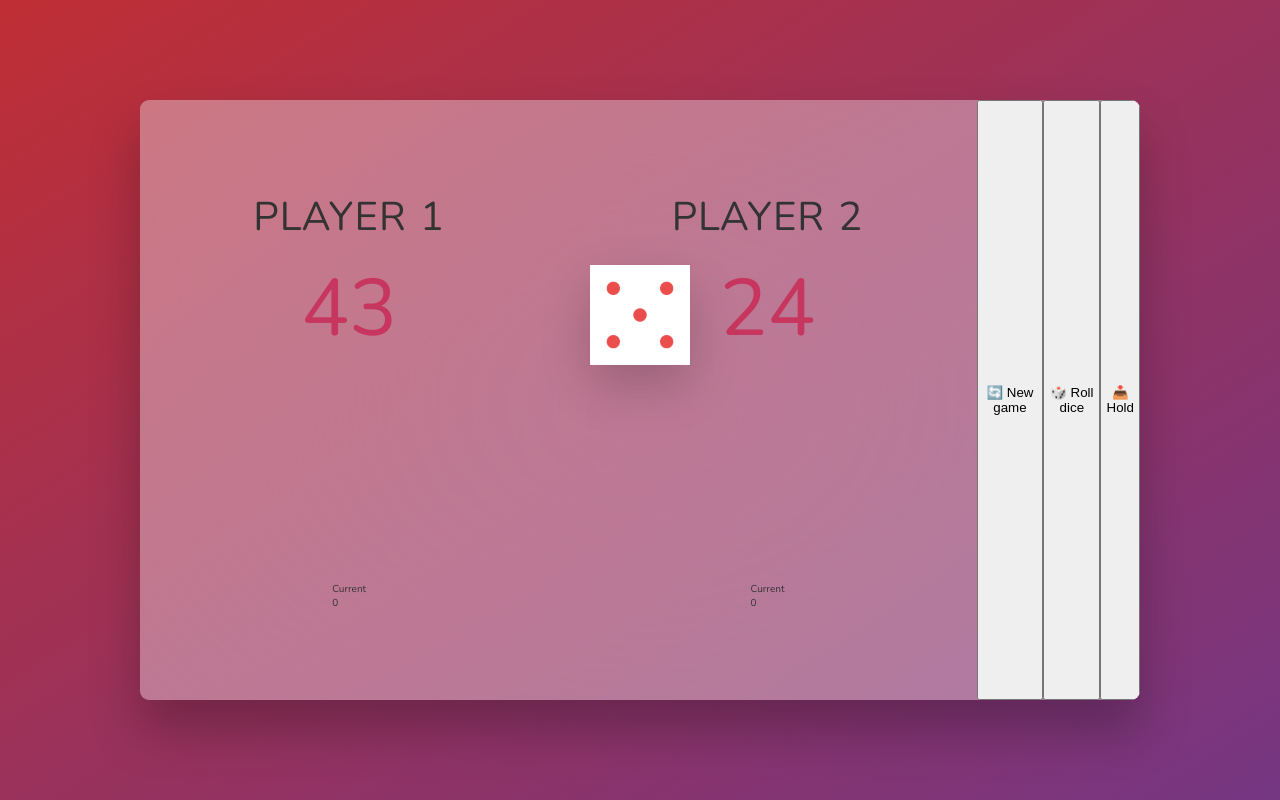
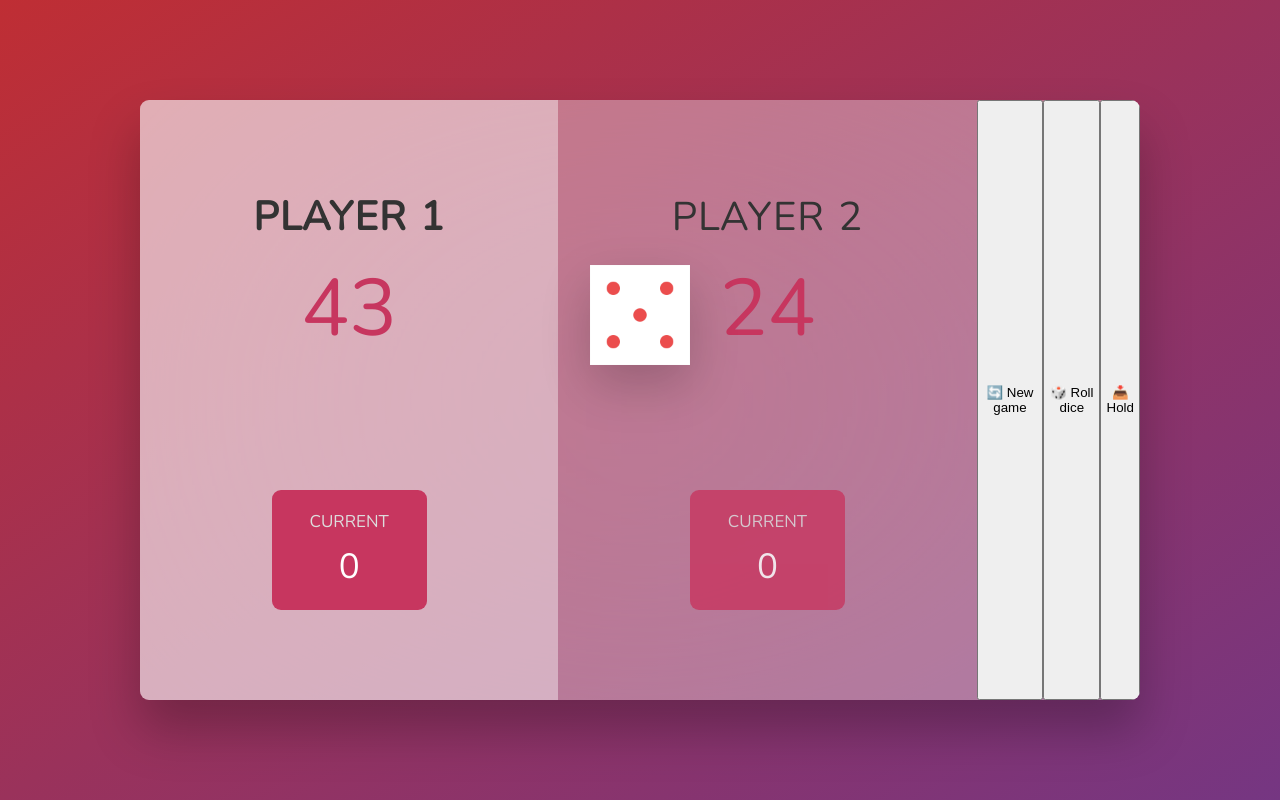
Before and after one commit to imkardo/Pig-Game, a plain HTML site: page index.html in a window 1280 px wide. Drawn offline with nearby package versions, Linux system fonts and the light colour scheme.

Commit message:
Update style.css

```diff
--- a/style.css
+++ b/style.css
@@ -59,6 +59,38 @@ main {
   color: #c7365f;
   margin-bottom: auto;
 }
+.player--active {
+  background-color: rgba(255, 255, 255, 0.4);
+}
+.player--active .name {
+  font-weight: 700;
+}
+.player--active .score {
+  font-weight: 400;
+}
+.player--active .current {
+  opacity: 1;
+}
+.current {
+  background-color: #c7365f;
+  opacity: 0.8;
+  border-radius: 9px;
+  color: #fff;
+  width: 65%;
+  padding: 2rem;
+  text-align: center;
+  transition: all 0.75s;
+}
+.current-label {
+  text-transform: uppercase;
+  margin-bottom: 1rem;
+  font-size: 1.7rem;
+  color: #ddd;
+}
+.current-score {
+  font-size: 3.5rem;
+}
+
 .dice {
   position: absolute;
   left: 50%;
```
